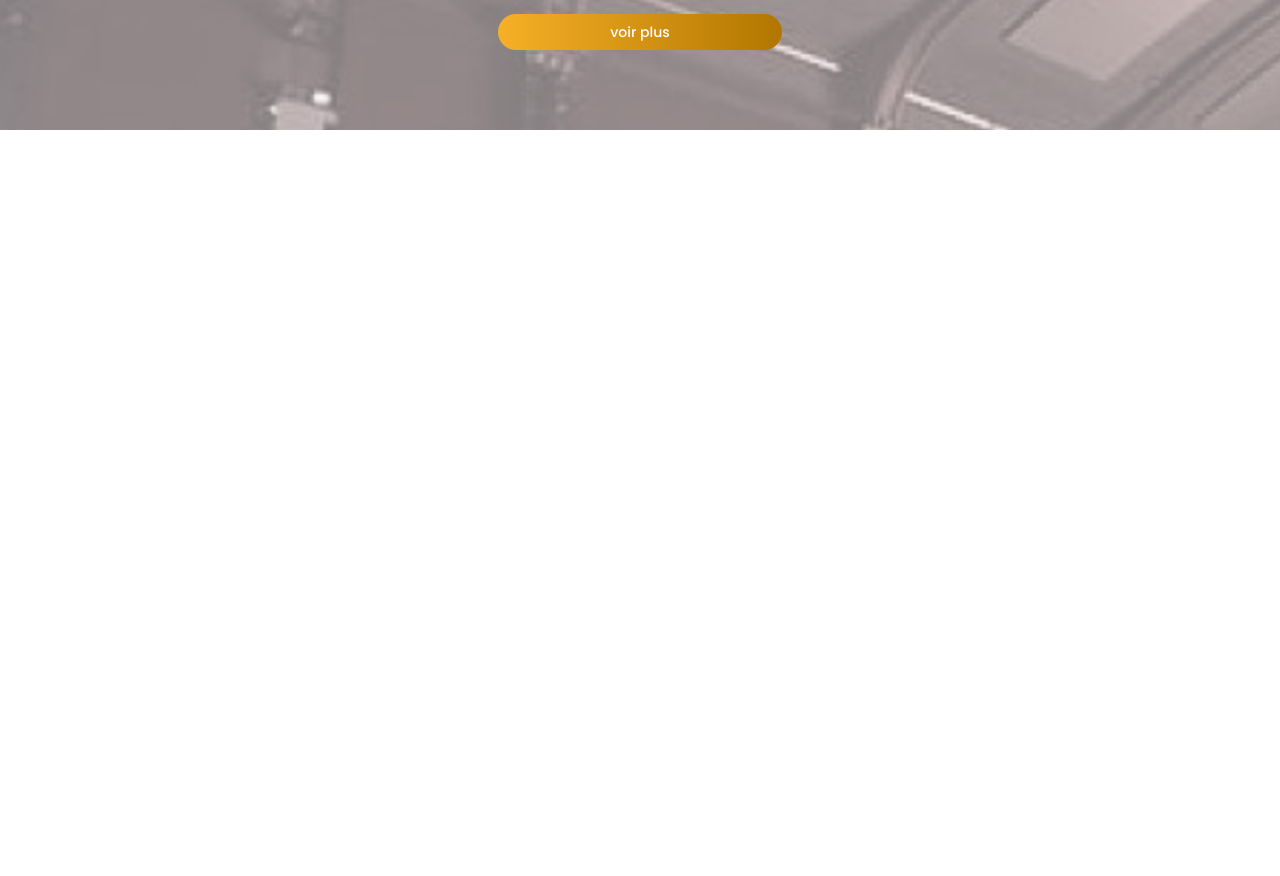
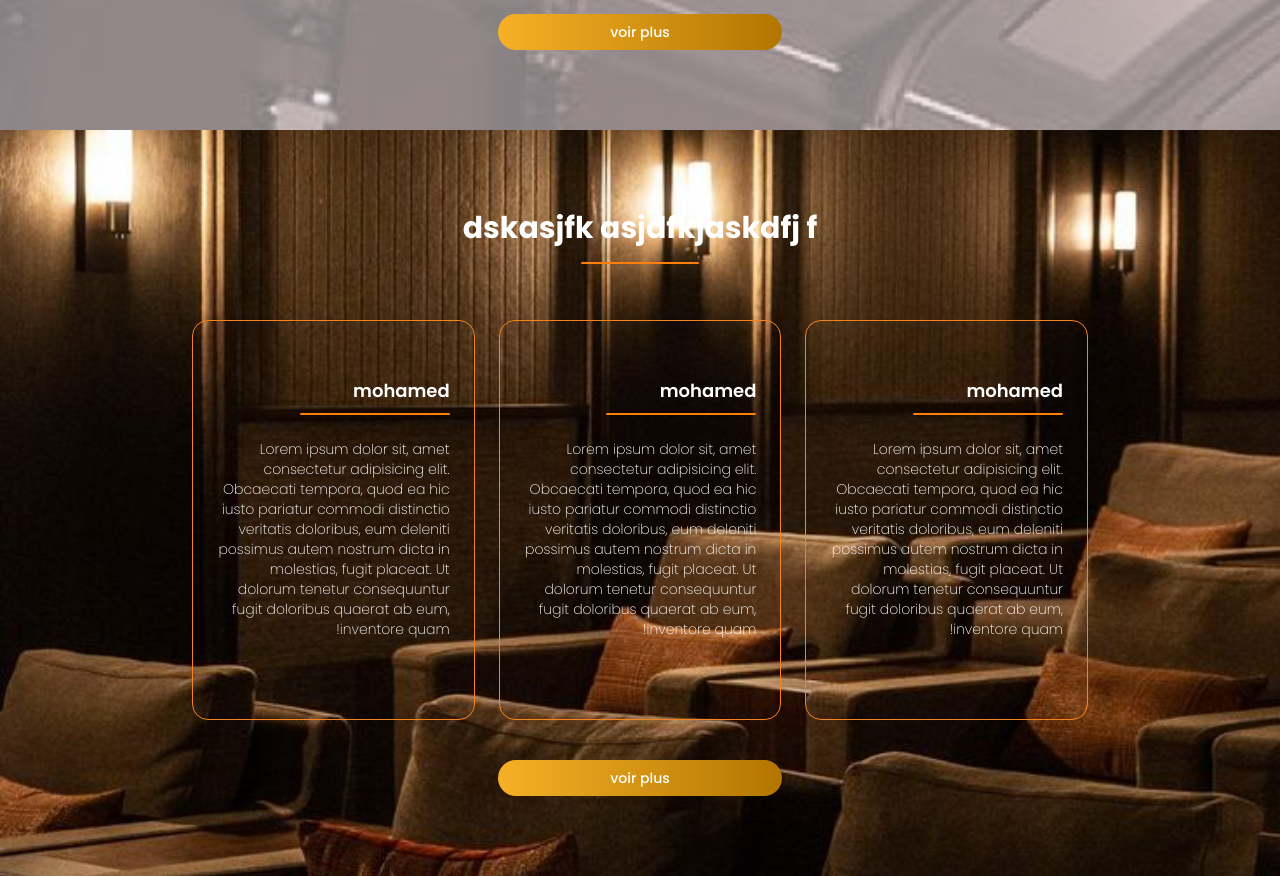
Before and after one commit to derdjilali/frontend, a React (Create React App) app: page / in a window 1280 px wide. Shown: the part 1040-1916 px from the top of the page. Before the commit the page ends 1170 px from the top, so only its background shows below. Built offline with nearby package versions, Linux system fonts and the light colour scheme.

Commit message:
create artist section

```diff
--- a/src/App.jsx
+++ b/src/App.jsx
@@ -11,6 +11,7 @@ import {
 import Header from "./components/sections/Header";
 import { useEffect, useState } from "react";
 import NavBarMob from "./layout/NavBarMob";
+import Artist from "./components/sections/Artist";
 
 function App() {
   const [theme, setTheme] = useState('light')
@@ -73,6 +74,7 @@ function App() {
 
         <Archive />
 
+        <Artist/>
         {/* <div id='portfolio'></div> */}
 
         {/* <img src={ Images.Line2 } alt="" className="my-20 m-auto"/> */}
--- /dev/null
+++ b/src/components/sections/Artist.jsx
@@ -0,0 +1,32 @@
+import React, { useEffect, useState } from 'react'
+import artist from '../../data/artist.json'
+import CardImg from '../ui/CardImg'
+import CustomButton from '../ui/CustomButton'
+import CardArtist from '../ui/CardArtist'
+
+const Artist = () => {
+    const [more, setMore] = useState(false)
+
+    const handleButton = () => {
+        setMore(!more)
+    }
+
+    return (
+        <div className='responsive flex flex-col justify-center items-center bg-Artist2 py-20 bg-artist bg-cover bg-center relative'>
+            <div className="w-fit flex flex-col items-center mb-14">
+                <h1 className='text-3xl font-bold text-white mb-4'>dskasjfk asjdfkjaskdfj f</h1>
+                <div className='border-t-2 border-primary-500 rounded-full w-1/3'></div>
+            </div>
+            <div className='grid grid-cols-3 gap-x-6 gap-y-8'>
+                {
+                    artist.slice(0, !more ? 3 : artist.length).map((idx, item) =>
+                        <CardArtist key={idx} item={item}/>
+                    )
+                }
+            </div>
+            <CustomButton title={more ? 'less' : `voir plus`} css={'px-28 py-2 text-sm mt-10'} handleBtn={handleButton}/>
+        </div>
+    )
+}
+
+export default Artist
--- /dev/null
+++ b/src/components/ui/CardArtist.jsx
@@ -0,0 +1,22 @@
+import React, { useEffect } from 'react'
+// import FolderOpenIcon from '@mui/icons-material/FolderOpen';
+
+import AOS from 'aos';
+import 'aos/dist/aos.css'; // You can also use <link> for styles
+import {
+    Icons
+} from '../../constants'
+
+const CardArtist = ({item}) => {
+    return (
+        <div className='h-[400px] rounded-2xl border border-primary-600 px-6 py-4'>
+            <h3 className='font-semibold text-lg mb-2 mt-10 text-white'>mohamed</h3>
+            <div className='border-t-2 rounded-full border-primary-500 w-[150px] mb-6'></div>
+            <p className='text-sm text-white font-extralight'>
+                Lorem ipsum dolor sit, amet consectetur adipisicing elit. Obcaecati tempora, quod ea hic iusto pariatur commodi distinctio veritatis doloribus, eum deleniti possimus autem nostrum dicta in molestias, fugit placeat. Ut dolorum tenetur consequuntur fugit doloribus quaerat ab eum, inventore quam!
+            </p>
+        </div>
+    )
+}
+
+export default CardArtist
--- a/src/components/ui/CardService.jsx
+++ /dev/null
@@ -1,50 +0,0 @@
-import React, { useEffect } from 'react'
-// import FolderOpenIcon from '@mui/icons-material/FolderOpen';
-
-import AOS from 'aos';
-import 'aos/dist/aos.css'; // You can also use <link> for styles
-import {
-    Icons
-} from '../../constants'
-
-const CardService = ({service, idx}) => {
-    useEffect(() => {
-        AOS.init({duration:2000});
-    }, [])
-
-    var IconImg = null;
-    switch (idx) {
-        case 0:
-            IconImg = Icons.GraphicDesign;
-            break;
-        case 1:
-            IconImg = Icons.UiUx;
-            break;
-        case 2:
-            IconImg = Icons.MotionGraphic;
-            break;
-        case 3:
-            IconImg = Icons.VideoEditing;
-            break;
-    }
-
-    return (
-        <div data-aos='zoom-in' data-aos-once="true">
-            <div className='group transition ease-in-out duration-700 group bg-primary-200 rounded-lg px-8 py-4 h-[350px] shadow-lg cursor-pointer'>
-                <div className='flex justify-between items-center h-16'>
-                    <div className='w-fit h-fit'>
-                        <img src={IconImg} alt="" className='w-10 group'/>
-                    </div>
-                </div>
-                <div className='group-hover:translate-y-5 transition ease-in-out duration-700 flex flex-col justify-between h-[185px]'>
-                    <div>
-                        <h2 className='text-lg mb-3 text-secondary-200 font-bold uppercase'>{service.title}</h2>
-                        <p className='text-sm group-hover:text-gray-200 text-white'>{ service.description}</p>
-                    </div>
-                </div>
-            </div>
-        </div>
-    )
-}
-
-export default CardService
--- /dev/null
+++ b/src/data/artist.json
@@ -0,0 +1,27 @@
+[
+    {
+        "title": "",
+        "description": "",
+        "image": "img1.jpg"
+    },
+    {
+        "title": "",
+        "description": "",
+        "image": "img2.jpg"
+    },
+    {
+        "title": "",
+        "description": "",
+        "image": "img3.jpg"
+    },
+    {
+        "title": "",
+        "description": "",
+        "image": "img4.jpg"
+    },
+    {
+        "title": "",
+        "description": "",
+        "image": "img5.jpg"
+    }
+]
--- a/tailwind.config.js
+++ b/tailwind.config.js
@@ -8,6 +8,7 @@ module.exports = {
         primary: {
           400: '#995F12',
           500: '#FF7F0B',
+          600: '#F5831F',
         },
         secondary: {
           200: '#1A1A1A',
@@ -16,6 +17,7 @@ module.exports = {
       backgroundImage: {
         'archive': "url('/src/assets/img/bg-archive.png')",
         'archive2': "url('/src/assets/img/bg-archive.svg')",
+        'artist': "url('/src/assets/img/bg-artist.jpeg')",
       },
       keyframes: {
         slideToLeft: {
```
Also changed, not shown: src/assets/img/bg-artist.jpeg (added).
